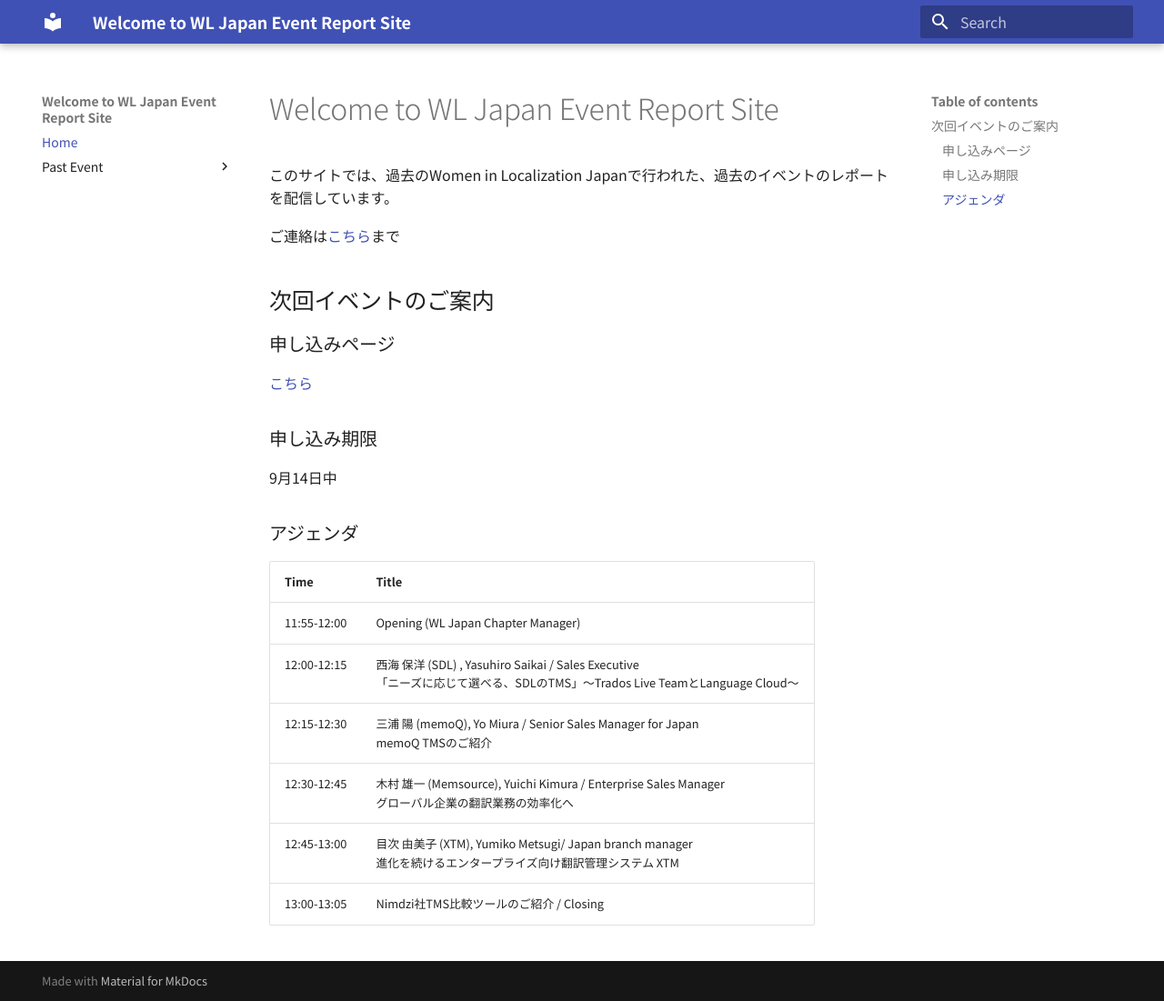
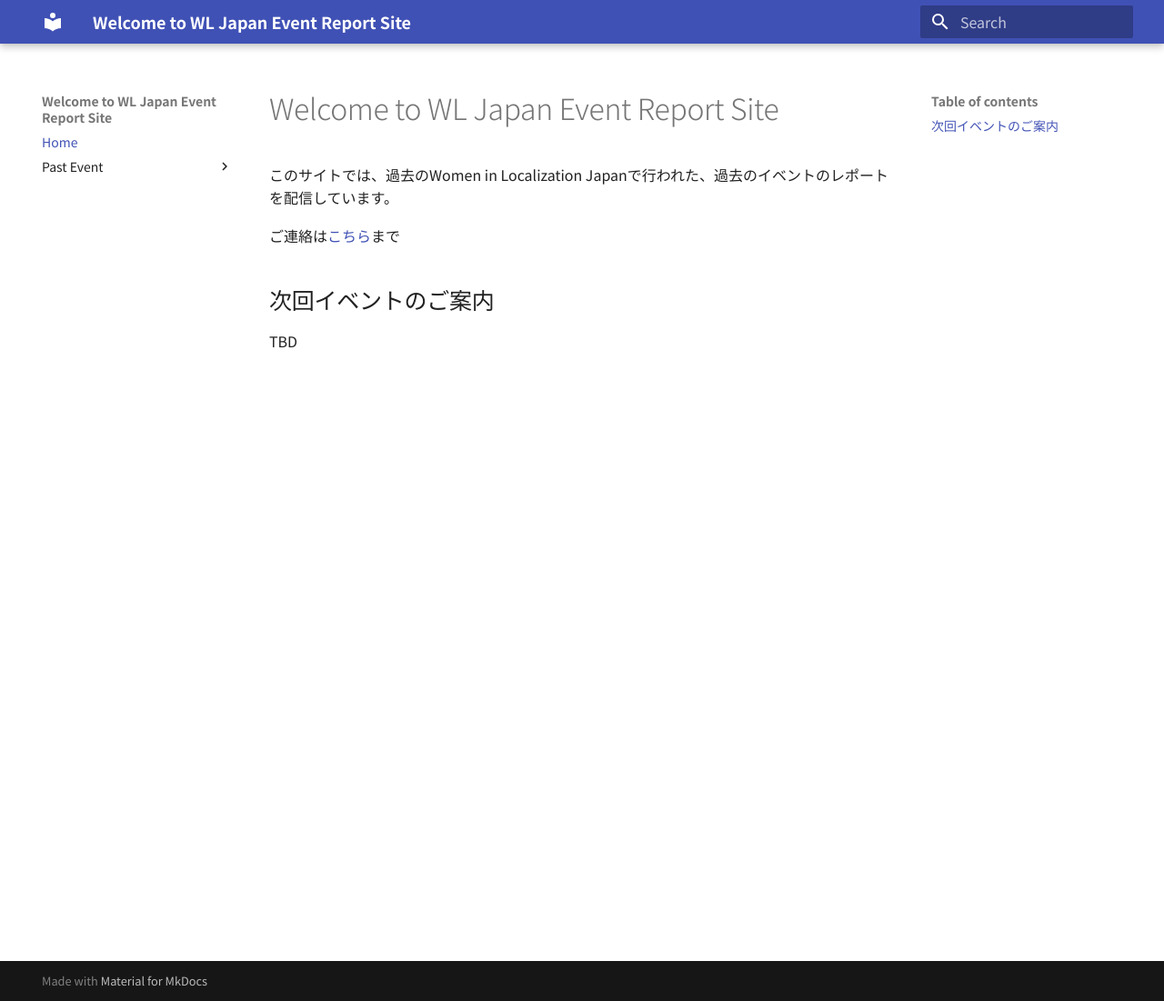
Before and after one commit to wljp/EventReport, an MkDocs documentation site: the page built from docs/index.md, in a window 1280 px wide and 1101 px high. Shown: the whole window at 91% size. Built offline with MkDocs 1.6.1 and Material for MkDocs 9.7.7, drawn with Linux system fonts in a browser that asks for light colours; some web fonts are replaced.

Commit message:
update index

```diff
--- a/docs/index.md
+++ b/docs/index.md
@@ -6,18 +6,20 @@
 
 ## 次回イベントのご案内
 
-### 申し込みページ
-[こちら](https://www.eventbrite.com/e/women-in-localization-japan-event-on-sep16-2020-registration-118276723865)
+TBD
 
-### 申し込み期限
-9月14日中
+<!-- ### 申し込みページ -->
+<!-- [こちら](https://www.eventbrite.com/e/women-in-localization-japan-event-on-sep16-2020-registration-118276723865) -->
 
-### アジェンダ
-| Time | Title |
+<!-- ### 申し込み期限
+9月14日中 -->
+
+<!-- ### アジェンダ -->
+<!-- | Time | Title |
 | ----- | --- |
 | 11:55-12:00 | Opening (WL Japan Chapter Manager)
 | 12:00-12:15 | 西海 保洋 (SDL) , Yasuhiro Saikai / Sales Executive<br>「ニーズに応じて選べる、SDLのTMS」～Trados Live TeamとLanguage Cloud～|
 | 12:15-12:30 | 三浦 陽 (memoQ), Yo Miura / Senior Sales Manager for Japan<br>memoQ TMSのご紹介
 | 12:30-12:45 | 木村 雄一 (Memsource), Yuichi Kimura / Enterprise Sales Manager<br>グローバル企業の翻訳業務の効率化へ
 | 12:45-13:00 | 目次 由美子 (XTM), Yumiko Metsugi/ Japan branch manager<br>進化を続けるエンタープライズ向け翻訳管理システム XTM
-|13:00-13:05 | Nimdzi社TMS比較ツールのご紹介 / Closing
+|13:00-13:05 | Nimdzi社TMS比較ツールのご紹介 / Closing -->
```
